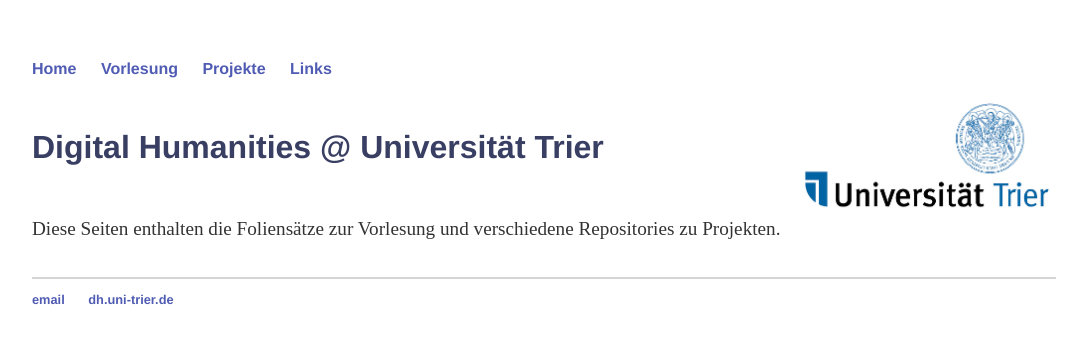
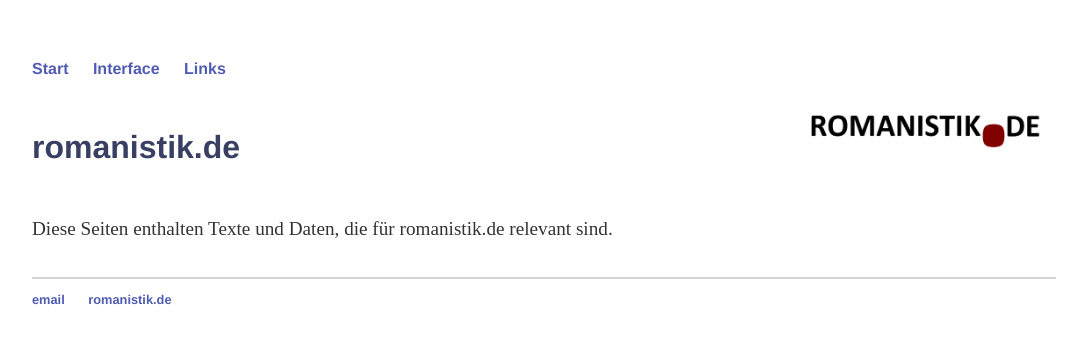
Before and after one commit to romanistik/romanistik.github.io, a Jekyll site: the page built from index.html, in a window 1280 px wide. Shown: the top 344 px of the page, without its empty margins (96-1176 px from the left). Built offline with Jekyll 4.4.1, drawn with Linux system fonts in a browser that asks for light colours.

Commit message:
erster versuch

```diff
--- a/_layouts/default.html
+++ b/_layouts/default.html
@@ -8,22 +8,21 @@
 		<body>
 			<nav>
 	    		<ul>
-	        		<li><a href="/">Home</a></li>
-	        		<li><a href="/vorlesung">Vorlesung</a></li>
-		        	<li><a href="/projekte">Projekte</a></li>
+	        		<li><a href="/">Start</a></li>
+		        	<li><a href="/interface">Interface</a></li>
 	        		<li><a href="/links">Links</a></li>
 	    		</ul>
 			</nav>
 			<div class="container">
-			<img src="img/UTR_Logo.png" alt="Logo der Universität Trier" style="width:260px;float:right;float:top;">
+			<img src="img/romanistik-de.jpg" alt="Logo von romanistik.de" style="width:260px;float:right;float:top;">
 			{{ content }}
 
 			</div><!-- /.container -->
 			<br/>
 			<footer>
 	    		<ul>
-	        		<li><a href="mailto:schoech@uni-trier.de">email</a></li>
-	        		<li><a href="https://dh.uni-trier.de">dh.uni-trier.de</a></li>
+	        		<li><a href="mailto:hilfe@romanistik.de">email</a></li>
+	        		<li><a href="https://romanistik.de">romanistik.de</a></li>
 				</ul>
 			</footer>
 		</body>
--- a/index.html
+++ b/index.html
@@ -3,6 +3,6 @@
 title: Digital Humanities @ Universität Trier
 ---
 <div class="blurb">
-	<h1>Digital Humanities @ Universität Trier</h1>
-	<p>Diese Seiten enthalten die Foliensätze zur Vorlesung und verschiedene Repositories zu Projekten.</p>
+	<h1>romanistik.de</h1>
+	<p>Diese Seiten enthalten Texte und Daten, die für romanistik.de relevant sind.</p>
 </div><!-- /.blurb -->
```
Also changed, not shown: projekte.html (deleted, +0 -16 lines), img/CLiGS.jpg (deleted), img/UTR_Logo.png (deleted), img/christof-schoech.jpg (deleted), img/romanistik-de.jpg (added), interface.html (renamed from vorlesung.html).
